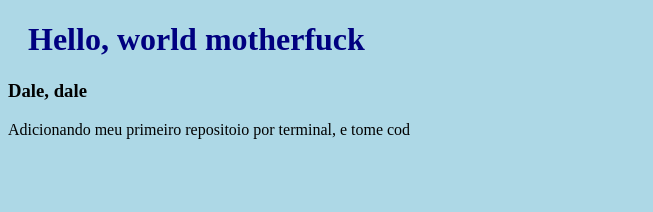
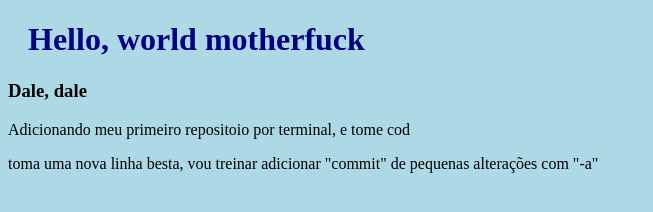
Before and after one commit to john665paes/testCreateRepositories, a plain HTML site: page index.html in a window 1280 px wide. Shown: the whole page, without its empty margins (0-653 px from the left). Drawn offline with Linux system fonts and the light colour scheme.

Commit message:
add mais uma linha no index.html

```diff
--- a/index.html
+++ b/index.html
@@ -12,6 +12,7 @@
     <h3>Dale, dale</h3>
     <p>Adicionando meu primeiro repositoio por terminal, e tome cod</p>
 
+    <p>toma uma nova linha besta, vou treinar adicionar "commit" de pequenas alterações com "-a"</p>
 
 <body>
 
```
